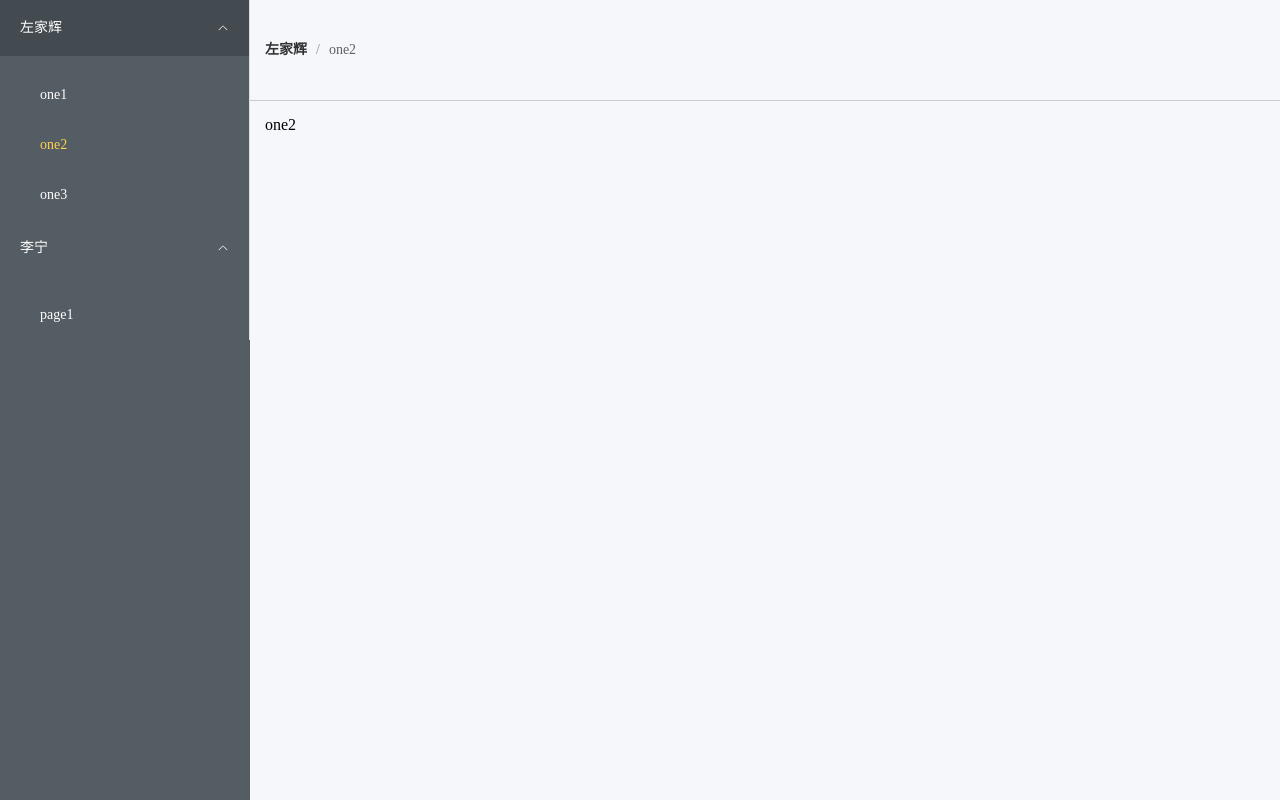
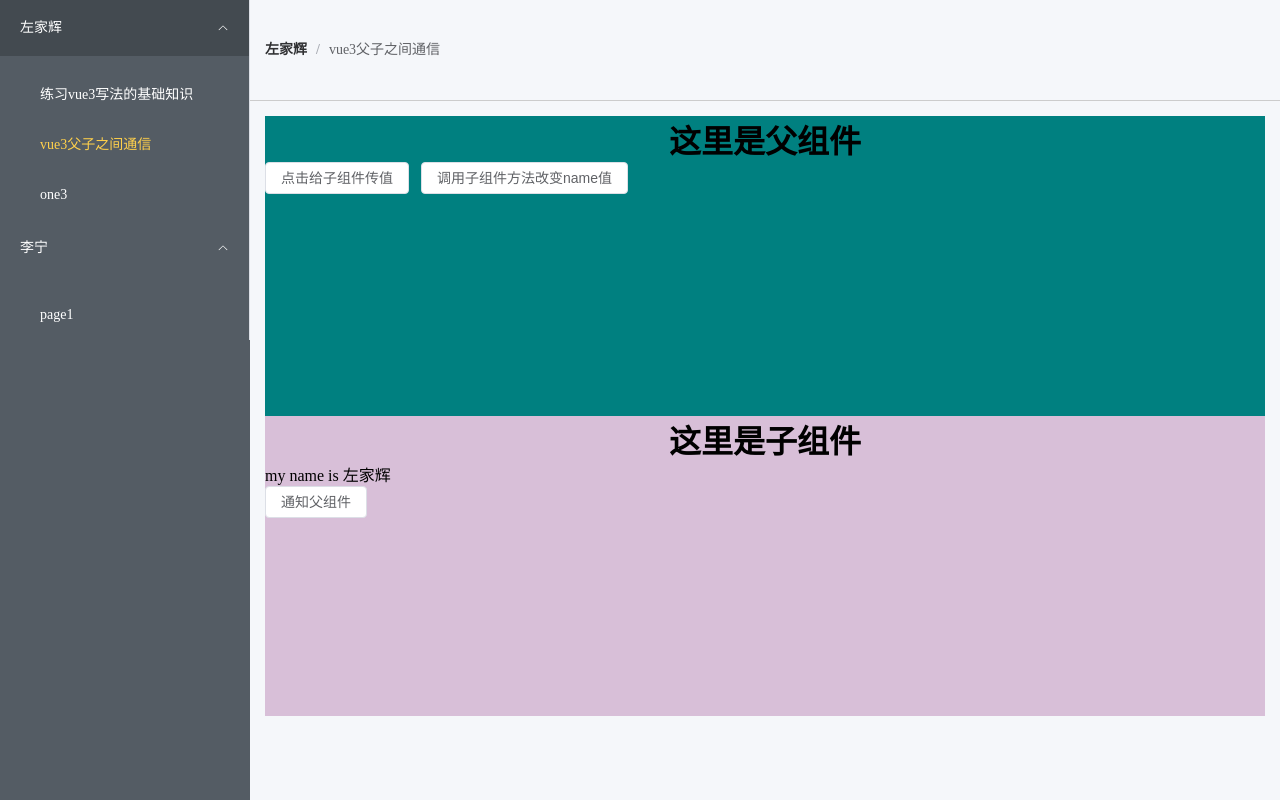
Before and after one commit to zjh1013/my-vue3-vite, a Vue app: page /one/one2 in a window 1280 px wide. Built offline with nearby package versions, Linux system fonts and the light colour scheme; sample sign-in values are in the browser's storage.

Commit message:
组件传值

```diff
--- a/src/router/routes.js
+++ b/src/router/routes.js
@@ -26,14 +26,14 @@ const routes = [
                 path: '/one/one1',
                 component: () => import('@view/one/one1.vue'),
                 meta: {
-                    name: 'one1'
+                    name: '练习vue3写法的基础知识'
                 }
             },
             {
                 path: '/one/one2',
-                component: () => import('@view/one/one2.vue'),
+                component: () => import('@view/one/one2/one2.vue'),
                 meta: {
-                    name: 'one2'
+                    name: 'vue3父子之间通信'
                 }
             },
             {
@@ -44,7 +44,7 @@ const routes = [
                 }
             }
         ]
-    },  {
+    }, {
         path: '/pages',
         component: () => import('@layout/index.vue'),
         redirect: '/pages/page1',
--- a/src/view/one/one2.vue
+++ /dev/null
@@ -1,8 +0,0 @@
-<template>one2</template>
-
-<script>
-export default {};
-</script>
-
-<style>
-</style>
--- /dev/null
+++ b/src/view/one/one2/components/children1.vue
@@ -0,0 +1,49 @@
+<template>
+  <div class="body_zi">
+    <h1>这里是子组件</h1>
+    <div>
+      <h2>{{ title }}</h2>
+    </div>
+    <p>my name is {{ name }}</p>
+    <el-button @click="tongzhi">通知父组件</el-button>
+  </div>
+</template>
+
+<script>
+import { defineComponent, ref } from "vue";
+
+export default defineComponent({
+  emits: ["changeFater"],
+  props: {
+    title: {
+      type: String,
+      default: "123",
+    },
+  },
+  setup(props, { emit }) {
+    const name = ref("左家辉");
+    const tongzhi = () => {
+      emit("changeFater", "这是子组件给父组件传回去的值");
+    };
+    const changename = (val) => {
+      name.value = val;
+    };
+    return {
+      name,
+      tongzhi,
+      changename,
+    };
+  },
+});
+</script>
+
+<style lang="less" scoped>
+.body_zi {
+  width: 100%;
+  height: 300px;
+  background: thistle;
+  > h1 {
+    text-align: center;
+  }
+}
+</style>
--- /dev/null
+++ b/src/view/one/one2/one2.vue
@@ -0,0 +1,64 @@
+<template>
+  <div class="one2_body">
+    <div class="body_fu">
+      <h1>这里是父组件</h1>
+      <h2>{{ fTitle }}</h2>
+      <el-button @click="clickChildren">点击给子组件传值</el-button>
+      <el-button @click="changename">调用子组件方法改变name值</el-button>
+    </div>
+    <children1
+      ref="children1"
+      @changeFater="changeFater"
+      :title="title"
+    ></children1>
+  </div>
+</template>
+
+<script>
+import children1 from "./components/children1.vue";
+import { ref, defineComponent } from "vue";
+
+export default defineComponent({
+  components: {
+    children1,
+  },
+  setup() {
+    const title = ref("");
+    const fTitle = ref("");
+    const children1 = ref(null);
+    const clickChildren = () => {
+      title.value = "这是父组件传过来的值";
+    };
+    const changeFater = (val) => {
+      fTitle.value = val;
+    };
+    const changename = () => {
+      children1.value.changename("古天乐");
+      console.log(children1.value);
+    };
+    return {
+      title,
+      fTitle,
+      children1,
+      clickChildren,
+      changeFater,
+      changename,
+    };
+  },
+});
+</script>
+
+<style lang="less" scoped>
+.one2_body {
+  width: 100%;
+  height: 100%;
+  .body_fu {
+    width: 100%;
+    height: 300px;
+    background: teal;
+    > h1 {
+      text-align: center;
+    }
+  }
+}
+</style>
```
